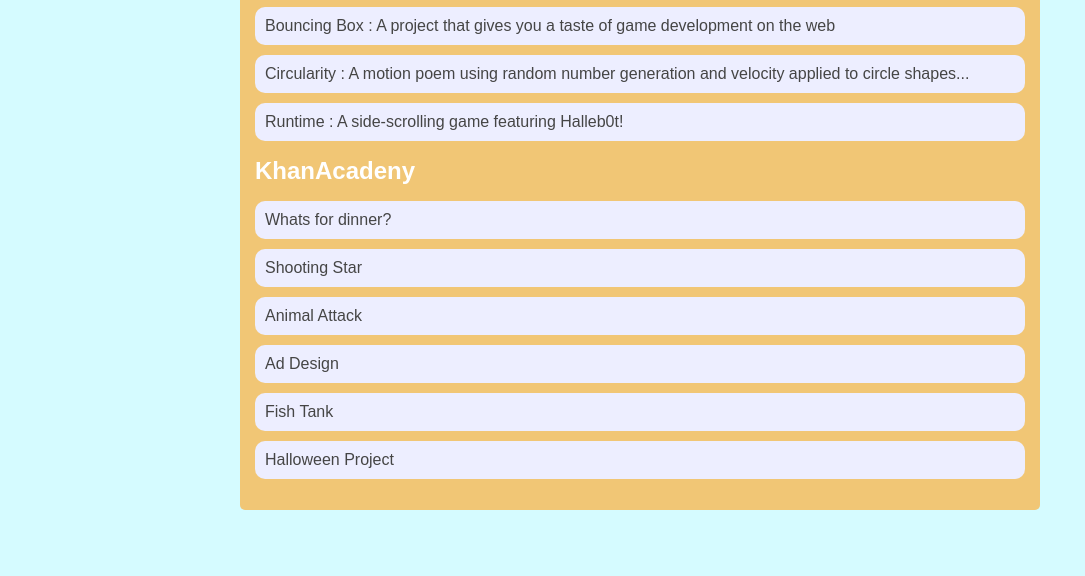
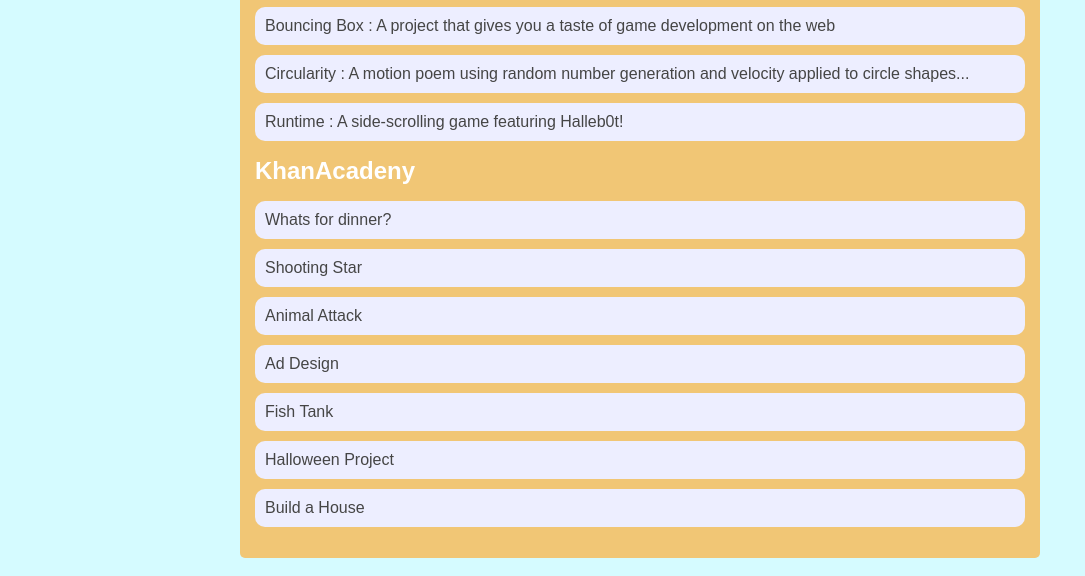
Before and after one commit to braydonallen/braydonallen.github.io, a plain HTML site: page portfolio.html in a window 1280 px wide. Shown: the part 235-811 px from the top of the page, without its empty margins (0-1085 px from the left). Drawn offline with Linux system fonts and the light colour scheme.

Commit message:
bui;dahouse

```diff
--- a/portfolio.html
+++ b/portfolio.html
@@ -36,6 +36,7 @@
                         <li><a href="https://www.khanacademy.org/computer-programming/spin-off-of-project-ad-design/4640336925999104">Ad Design</a></li>
                         <li><a href="https://www.khanacademy.org/computer-programming/fish-tank-project/4728270930886656">Fish Tank</a></li>
                         <li><a href="https://www.khanacademy.org/computer-programming/halloween-project-20/6502010203193344">Halloween Project</a></li>
+                        <li><a href="https://www.khanacademy.org/computer-programming/spin-off-of-project-build-a-house/4689266887802880">Build a House</a></li>
                     </ul>
                 </div>
             </main>
```
